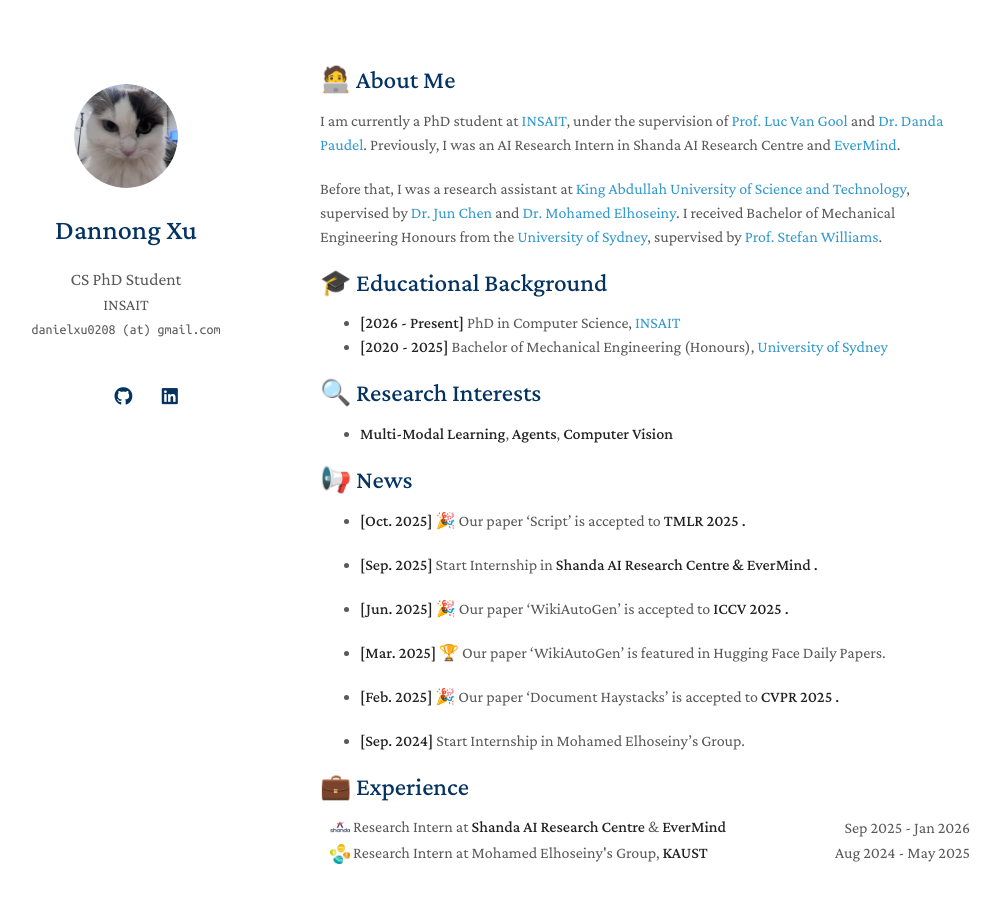
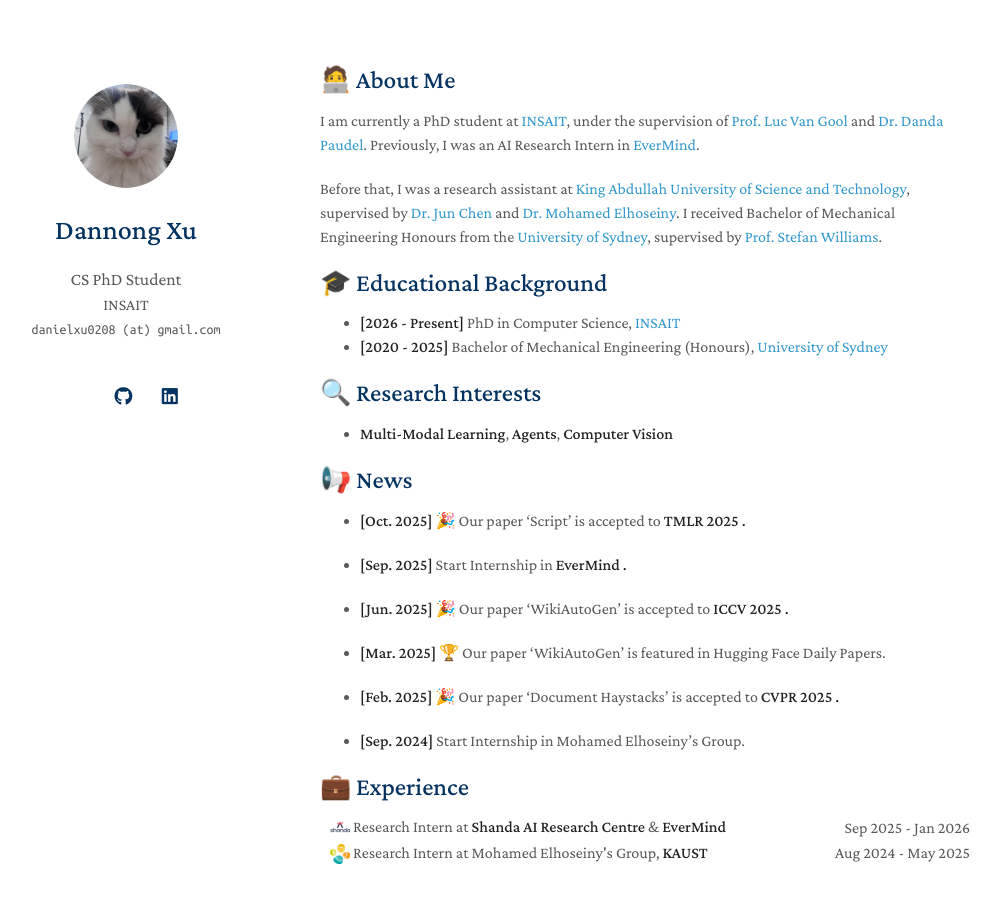
Before and after one commit to Danielxu0208/Danielxu0208.github.io, a Jekyll site: the page built from index.md, in a window 1280 px wide and 900 px high. Shown: the whole window, without its empty margins (150-1150 px from the left). Built offline with Jekyll 4.4.1, drawn with Linux system fonts in a browser that asks for light colours; a style sheet for code colours, icons or effects is not loaded; our own code applies the rules of GitHub Pages for plain Markdown files.

Commit message:
Update internship details in index.md
Removed mention of Shanda AI Research Centre from the About Me section and updated internship details.

```diff
--- a/index.md
+++ b/index.md
@@ -4,7 +4,7 @@ layout: homepage
 
 ## 🧑‍💻 About Me
 
-I am currently a PhD student at [INSAIT](https://insait.ai/), under the supervision of [Prof. Luc Van Gool](https://scholar.google.com/citations?user=TwMib_QAAAAJ&hl=en) and [Dr. Danda Paudel](https://scholar.google.ch/citations?user=W43pvPkAAAAJ&hl=en). Previously, I was an AI Research Intern in Shanda AI Research Centre and [EverMind](https://everm.ai/).
+I am currently a PhD student at [INSAIT](https://insait.ai/), under the supervision of [Prof. Luc Van Gool](https://scholar.google.com/citations?user=TwMib_QAAAAJ&hl=en) and [Dr. Danda Paudel](https://scholar.google.ch/citations?user=W43pvPkAAAAJ&hl=en). Previously, I was an AI Research Intern in [EverMind](https://everm.ai/).
 
 Before that, I was a research assistant at [King Abdullah University of Science and Technology](https://www.kaust.edu.sa/en/), supervised by [Dr. Jun Chen](https://scholar.google.com/citations?user=9G2OQmkAAAAJ&hl=en&oi=ao) and [Dr. Mohamed Elhoseiny](https://scholar.google.com/citations?user=iRBUTOAAAAAJ&hl=en). I received Bachelor of Mechanical Engineering Honours from the [University of Sydney](https://www.sydney.edu.au/), supervised by [Prof. Stefan Williams](https://scholar.google.com.au/citations?user=vxN3VO0AAAAJ&hl=zh-CN).
 
@@ -21,7 +21,7 @@ Before that, I was a research assistant at [King Abdullah University of Science
 
 - **[Oct. 2025]** 🎉 Our paper 'Script' is accepted to <strong> TMLR 2025 <strong>.
 
-- **[Sep. 2025]** Start Internship in <strong> Shanda AI Research Centre <strong> & <strong> EverMind <strong>.
+- **[Sep. 2025]** Start Internship in <strong> EverMind <strong>.
 
 - **[Jun. 2025]** 🎉 Our paper 'WikiAutoGen' is accepted to <strong> ICCV 2025 <strong>.
 
```
